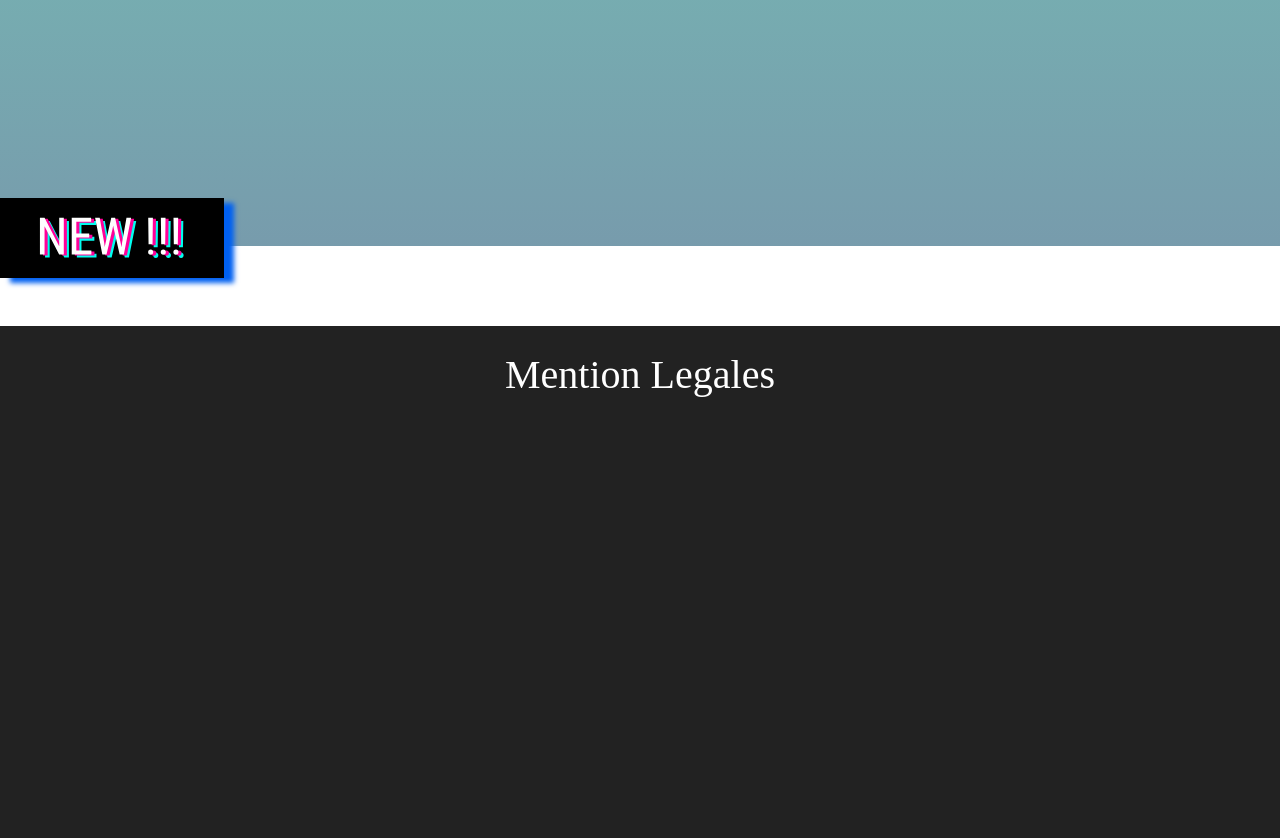
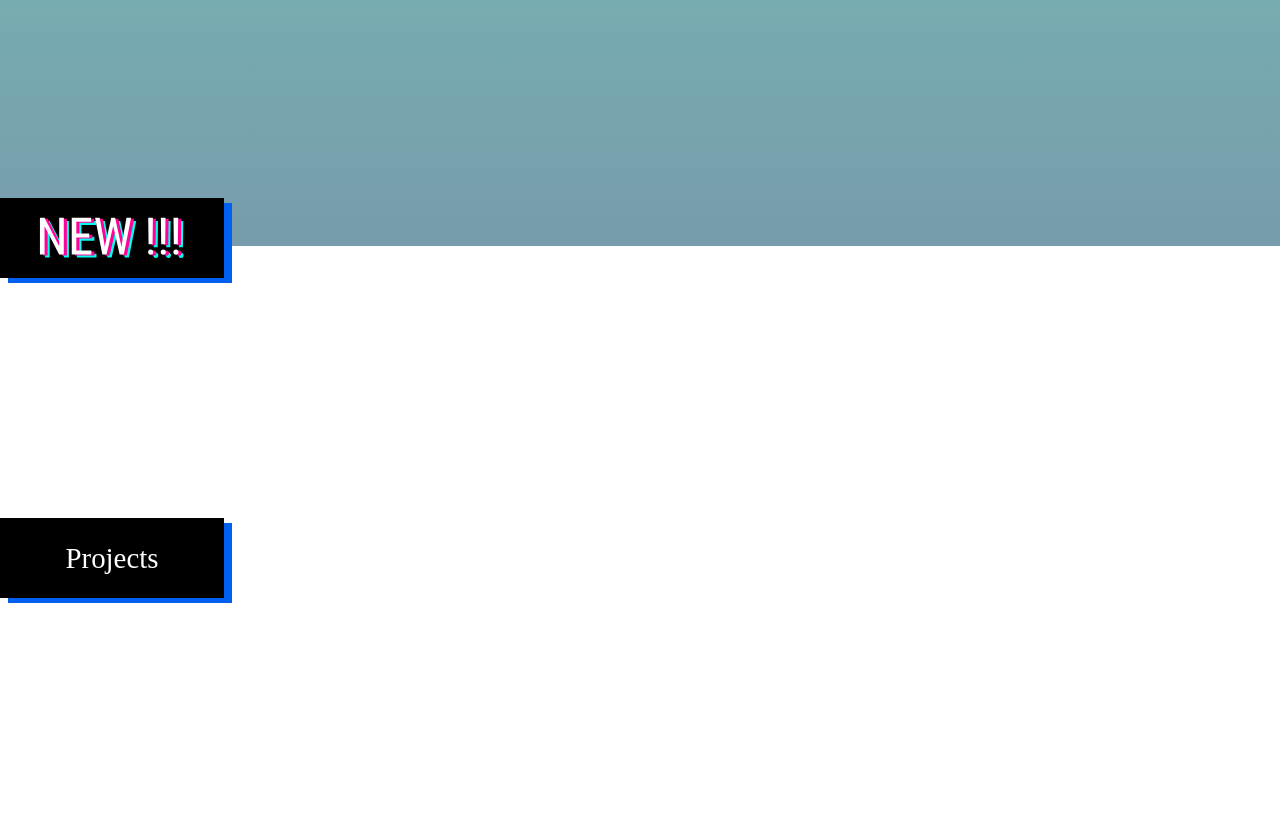
Before and after one commit to Micmacthebigmac/Porte-Folio, a PHP site: page /pages/index.php in a window 1280 px wide. Shown: the part 554-1392 px from the top of the page. Before the commit the page ends 951 px from the top, so only its background shows below. Run offline with PHP 8.4, Linux system fonts and the light colour scheme; style sheets or scripts are compiled from the project's sources.

Commit message:
add projects button

```diff
--- a/pages/index.php
+++ b/pages/index.php
@@ -12,6 +12,12 @@
 
     </div>
 
+    <div class="buttonBackground">
+
+    <p>Projects</p>
+
+    </div>
+
 
 
 
--- a/styles/style.css
+++ b/styles/style.css
@@ -30,6 +30,7 @@ a {
 }
 
 .buttonBackground {
+  margin-bottom: 30vh;
   justify-content: center;
   display: flex;
   align-items: center;
@@ -38,7 +39,11 @@ a {
   height: 10vh;
   width: 28vh;
   background-color: black;
-  box-shadow: 10px 5px 5px #0060F1;
+  box-shadow: 8px 5px #0060F1;
+}
+.buttonBackground p {
+  color: white;
+  font-size: 1.8em;
 }
 .buttonBackground img {
   height: 8vh;
--- a/styles/style.scss
+++ b/styles/style.scss
@@ -30,6 +30,7 @@ a {
 }
 
 .buttonBackground {
+    margin-bottom: 30vh;
     justify-content: center;
     display: flex;
     align-items: center;
@@ -38,7 +39,12 @@ a {
     height: 10vh;
     width: 28vh;
     background-color: black;
-    box-shadow: 10px 5px 5px #0060F1;
+    box-shadow: 8px 5px #0060F1;
+
+    p {
+        color: white;
+        font-size: 1.8em;
+    }
 
         img {
             height: 8vh;
```
Also changed, not shown: 1 other file.
